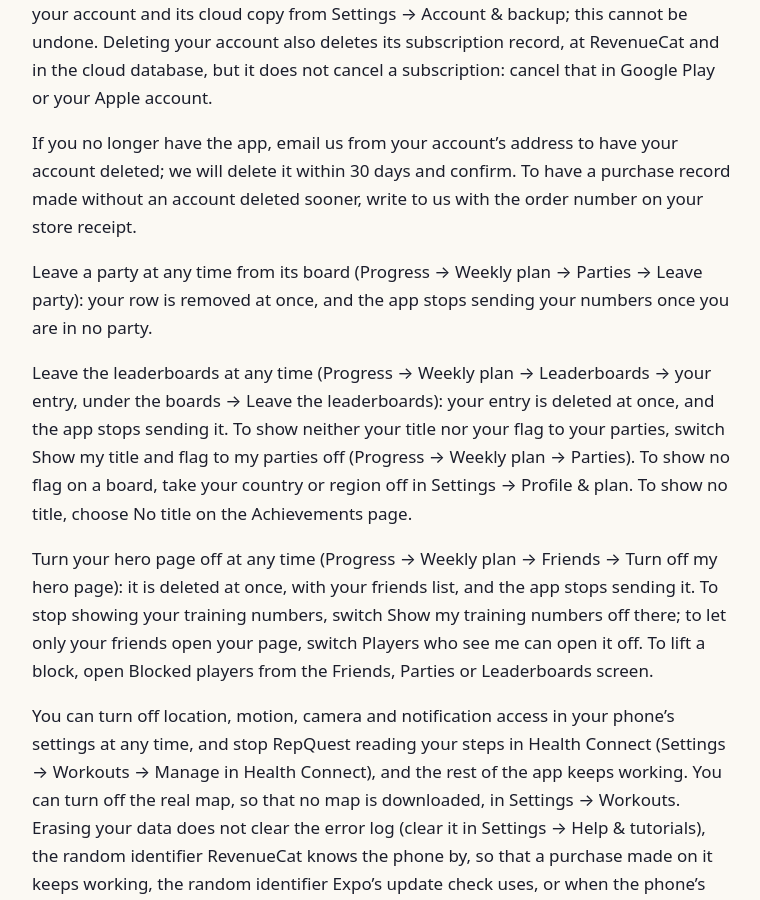
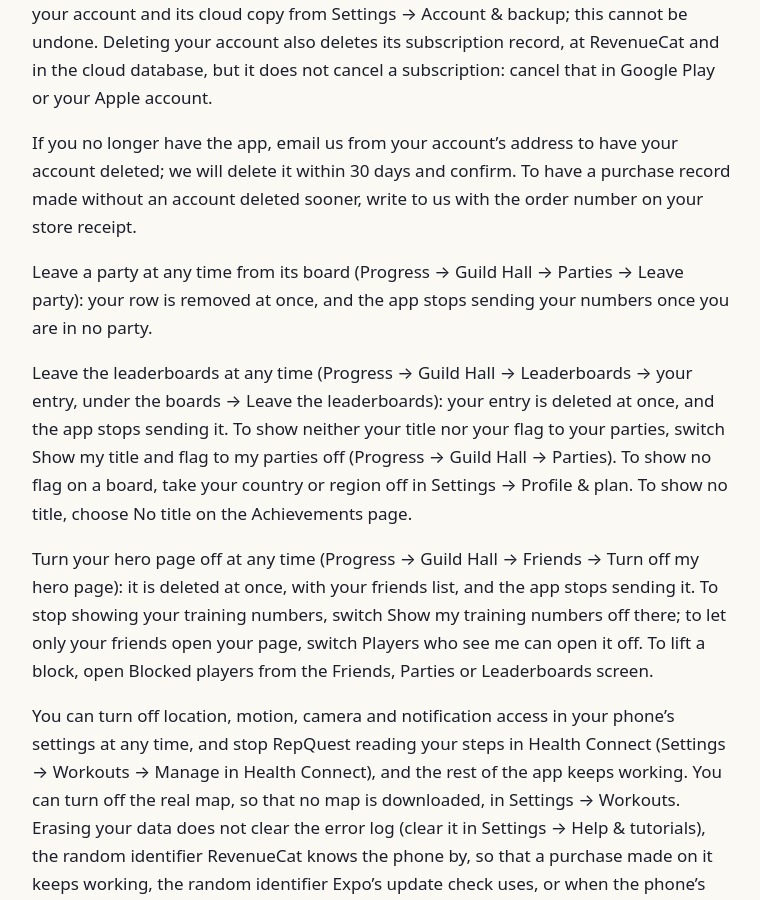
Before and after one commit to bananaoofman/repquest-legal, a Jekyll site: the page built from privacy.md, in a window 1280 px wide and 900 px high, scrolled down 16588 px. Shown: the whole window, without its empty margins (256-1016 px from the left). Built offline with Jekyll 4.4.1, drawn with Linux system fonts in a browser that asks for light colours.

Commit message:
Privacy policy: Parties, Leaderboards and Friends are reached through the Guild Hall (release bundle 11)

```diff
--- a/privacy.md
+++ b/privacy.md
@@ -206,11 +206,11 @@ Export all your data as a file at any time (Settings → Your data → Export al
 
 If you no longer have the app, email us from your account’s address to have your account deleted; we will delete it within 30 days and confirm. To have a purchase record made without an account deleted sooner, write to us with the order number on your store receipt.
 
-Leave a party at any time from its board (Progress → Weekly plan → Parties → Leave party): your row is removed at once, and the app stops sending your numbers once you are in no party.
+Leave a party at any time from its board (Progress → Guild Hall → Parties → Leave party): your row is removed at once, and the app stops sending your numbers once you are in no party.
 
-Leave the leaderboards at any time (Progress → Weekly plan → Leaderboards → your entry, under the boards → Leave the leaderboards): your entry is deleted at once, and the app stops sending it. To show neither your title nor your flag to your parties, switch Show my title and flag to my parties off (Progress → Weekly plan → Parties). To show no flag on a board, take your country or region off in Settings → Profile & plan. To show no title, choose No title on the Achievements page.
+Leave the leaderboards at any time (Progress → Guild Hall → Leaderboards → your entry, under the boards → Leave the leaderboards): your entry is deleted at once, and the app stops sending it. To show neither your title nor your flag to your parties, switch Show my title and flag to my parties off (Progress → Guild Hall → Parties). To show no flag on a board, take your country or region off in Settings → Profile & plan. To show no title, choose No title on the Achievements page.
 
-Turn your hero page off at any time (Progress → Weekly plan → Friends → Turn off my hero page): it is deleted at once, with your friends list, and the app stops sending it. To stop showing your training numbers, switch Show my training numbers off there; to let only your friends open your page, switch Players who see me can open it off. To lift a block, open Blocked players from the Friends, Parties or Leaderboards screen.
+Turn your hero page off at any time (Progress → Guild Hall → Friends → Turn off my hero page): it is deleted at once, with your friends list, and the app stops sending it. To stop showing your training numbers, switch Show my training numbers off there; to let only your friends open your page, switch Players who see me can open it off. To lift a block, open Blocked players from the Friends, Parties or Leaderboards screen.
 
 You can turn off location, motion, camera and notification access in your phone’s settings at any time, and stop RepQuest reading your steps in Health Connect (Settings → Workouts → Manage in Health Connect), and the rest of the app keeps working. You can turn off the real map, so that no map is downloaded, in Settings → Workouts. Erasing your data does not clear the error log (clear it in Settings → Help & tutorials), the random identifier RevenueCat knows the phone by, so that a purchase made on it keeps working, the random identifier Expo’s update check uses, or when the phone’s free days began, as they come once per phone. Because the free-days code is not tied to you, we cannot find yours from your name or email address; it is deleted two years after your phone was last seen.
 
```
